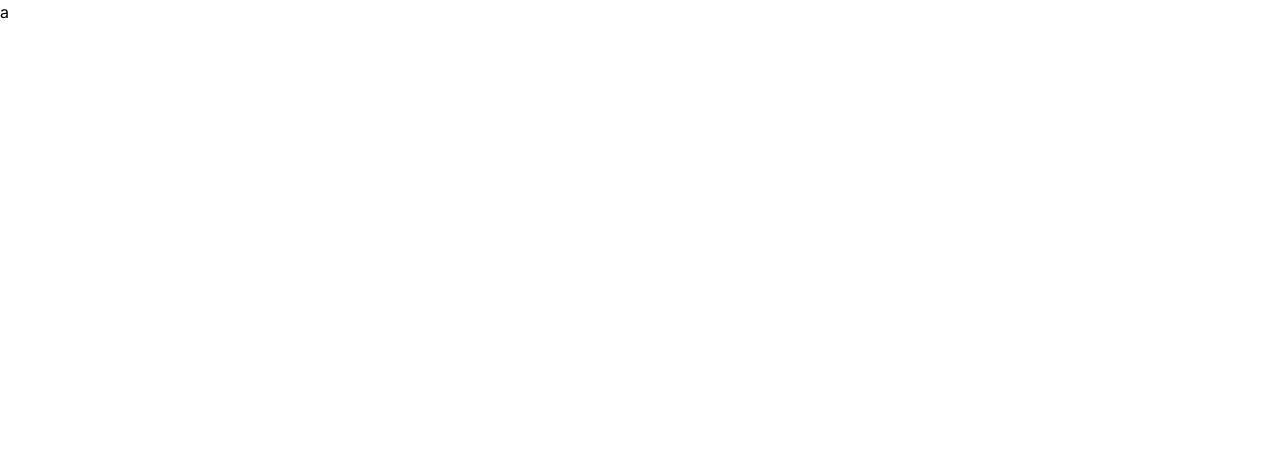
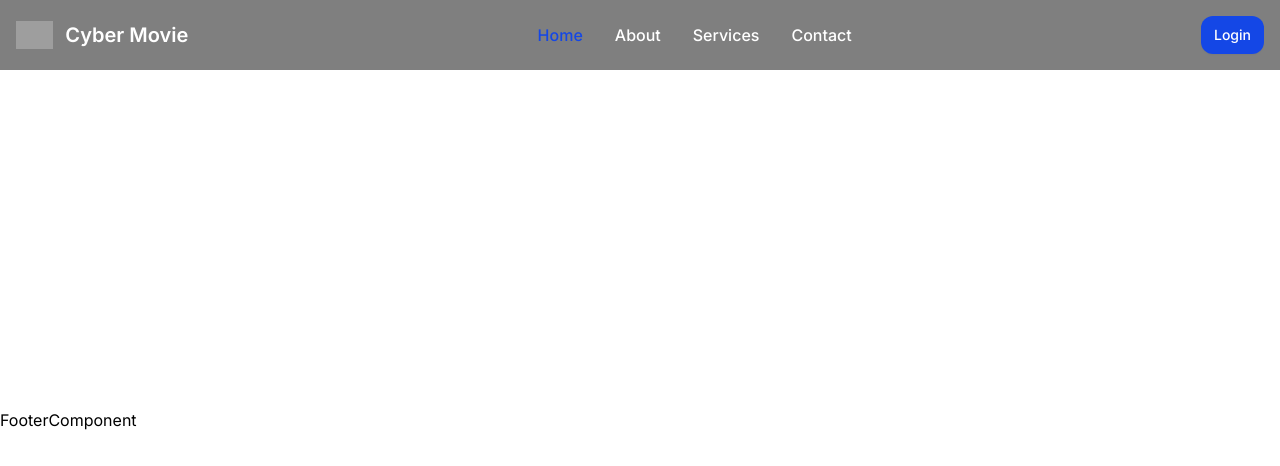
Before and after one commit to LongTG-VN/MovieCapstone, a React (Vite) app: page / in a window 1280 px wide. Shown: the top 466 px of the page. Built offline with nearby package versions, Linux system fonts and the light colour scheme; grey boxes are pictures that could not be loaded.

Commit message:
Thêm carousel

```diff
--- a/src/App.jsx
+++ b/src/App.jsx
@@ -1,10 +1,15 @@
 import React from "react";
 import { Routes,Route } from "react-router-dom";
+import HomeTemplate from "./templates/HomeTemplate";
 
 const App = () => {
   return (
 
-    <div>a</div>
+   <Routes>
+    <Route path="/" element={<HomeTemplate/>}>
+
+    </Route>
+   </Routes>
 
   )
 };
--- /dev/null
+++ b/src/components/FooterComponent/index.jsx
@@ -0,0 +1,9 @@
+import React from 'react'
+
+const FooterComponent = () => {
+  return (
+    <div className=''>FooterComponent</div>
+  )
+}
+
+export default FooterComponent
--- /dev/null
+++ b/src/components/NavbarComponent/index.jsx
@@ -0,0 +1,43 @@
+import React from 'react'
+
+const NavbarComponent = () => {
+  return (
+
+
+<nav className="fixed w-full z-20 top-0 start-0 bg-black/50 text-white  z-10 ">
+  <div className="max-w-screen-xl flex flex-wrap items-center justify-between mx-auto p-4 ">
+    <a href="https://flowbite.com/" className="flex items-center space-x-3 rtl:space-x-reverse">
+      <img src="https://login.cybersoft.edu.vn/static/media/logoCyber.19572302.png" className="h-7 text-white" alt="Flowbite Logo" />
+      <span className="self-center text-xl text-white font-semibold whitespace-nowrap">Cyber Movie</span>
+    </a>
+    <div className="flex md:order-2 space-x-3 md:space-x-0 rtl:space-x-reverse">
+      <button type="button" className="text-white bg-brand hover:bg-brand-strong box-border border border-transparent focus:ring-4 focus:ring-brand-medium shadow-xs font-medium leading-5 rounded-base text-sm px-3 py-2 focus:outline-none">Login</button>
+      <button data-collapse-toggle="navbar-sticky" type="button" className="inline-flex items-center p-2 w-10 h-10 justify-center text-sm text-body rounded-base md:hidden hover:bg-neutral-secondary-soft hover:text-heading focus:outline-none focus:ring-2 focus:ring-neutral-tertiary" aria-controls="navbar-sticky" aria-expanded="false">
+        <span className="sr-only">Open main menu</span>
+        <svg className="w-6 h-6" aria-hidden="true" xmlns="http://www.w3.org/2000/svg" width={24} height={24} fill="none" viewBox="0 0 24 24"><path stroke="currentColor" strokeLinecap="round" strokeWidth={2} d="M5 7h14M5 12h14M5 17h14" /></svg>
+      </button>
+    </div>
+    <div className="items-center justify-between hidden w-full md:flex md:w-auto md:order-1" id="navbar-sticky">
+      <ul className="flex flex-col gap-y-3 p-4 md:p-0 mt-4 font-medium border border-default rounded-base  md:space-x-8 rtl:space-x-reverse md:flex-row md:mt-0 md:border-0 ">
+        <li>
+          <a href="#" className="block  py-2 px-3 text-white bg-brand rounded-sm md:bg-transparent md:text-fg-brand md:p-0" aria-current="page">Home</a>
+        </li>
+        <li>
+          <a href="#" className="block py-2 px-3 text-white rounded hover:bg-neutral-tertiary hover:text-black md:hover:bg-transparent md:border-0 md:hover:text-fg-brand md:p-0 md:dark:hover:bg-transparent">About</a>
+        </li>
+        <li>
+          <a href="#" className="block py-2 px-3 text-white rounded hover:bg-neutral-tertiary  hover:text-black md:hover:bg-transparent md:border-0 md:hover:text-fg-brand md:p-0 md:dark:hover:bg-transparent">Services</a>
+        </li>
+        <li>
+          <a href="#" className="block py-2 px-3 text-white rounded hover:bg-neutral-tertiary  hover:text-black md:hover:bg-transparent md:border-0 md:hover:text-fg-brand md:p-0 md:dark:hover:bg-transparent">Contact</a>
+        </li>
+      </ul>
+    </div>
+  </div>
+</nav>
+
+
+  )
+}
+
+export default NavbarComponent
--- /dev/null
+++ b/src/templates/HomeTemplate/CarouselComponent/index..jsx
@@ -0,0 +1,57 @@
+import React from 'react'
+
+const CarouselComponent = () => {
+  return (
+
+<div id="indicators-carousel" className="relative w-full z-0" data-carousel="static">
+  {/* Carousel wrapper */}
+    <div className="relative h-56 overflow-hidden rounded-base md:h-102">
+    {/* Item 1 */}
+    <div className="hidden duration-700 h-64 ease-in-out" data-carousel-item="active">
+              <img src="/docs/images/carousel/carousel-2.svg" className="absolute block w-full -translate-x-1/2 -translate-y-1/2 top-1/2 left-1/2" alt="..." />
+
+    </div>
+    {/* Item 2 */}
+    <div className="hidden duration-700 ease-in-out" data-carousel-item>
+      <img src="/docs/images/carousel/carousel-2.svg" className="absolute block w-full -translate-x-1/2 -translate-y-1/2 top-1/2 left-1/2" alt="..." />
+    </div>
+    {/* Item 3 */}
+    <div className="hidden duration-700 ease-in-out" data-carousel-item>
+      <img src="/docs/images/carousel/carousel-3.svg" className="absolute block w-full -translate-x-1/2 -translate-y-1/2 top-1/2 left-1/2" alt="..." />
+    </div>
+    {/* Item 4 */}
+    <div className="hidden duration-700 ease-in-out" data-carousel-item>
+      <img src="/docs/images/carousel/carousel-4.svg" className="absolute block w-full -translate-x-1/2 -translate-y-1/2 top-1/2 left-1/2" alt="..." />
+    </div>
+    {/* Item 5 */}
+    <div className="hidden duration-700 ease-in-out" data-carousel-item>
+      <img src="/docs/images/carousel/carousel-5.svg" className="absolute block w-full -translate-x-1/2 -translate-y-1/2 top-1/2 left-1/2" alt="..." />
+    </div>
+  </div>
+  {/* Slider indicators */}
+  <div className="absolute z-30 flex -translate-x-1/2 space-x-3 rtl:space-x-reverse bottom-5 left-1/2 ">
+    <button type="button" className="w-3 h-3 rounded-base" aria-current="true" aria-label="Slide 1" data-carousel-slide-to={0} />
+    <button type="button" className="w-3 h-3 rounded-base" aria-current="false" aria-label="Slide 2" data-carousel-slide-to={1} />
+    <button type="button" className="w-3 h-3 rounded-base" aria-current="false" aria-label="Slide 3" data-carousel-slide-to={2} />
+    <button type="button" className="w-3 h-3 rounded-base" aria-current="false" aria-label="Slide 4" data-carousel-slide-to={3} />
+    <button type="button" className="w-3 h-3 rounded-base" aria-current="false" aria-label="Slide 5" data-carousel-slide-to={4} />
+  </div>
+  {/* Slider controls */}
+  <button type="button" className="absolute top-0 start-0 z-30 flex items-center justify-center h-full px-4 cursor-pointer group focus:outline-none" data-carousel-prev>
+    <span className="inline-flex items-center justify-center w-10 h-10 rounded-base bg-white/30 dark:bg-gray-800/30 group-hover:bg-white/50 dark:group-hover:bg-gray-800/60 group-focus:ring-4 group-focus:ring-white dark:group-focus:ring-gray-800/70 group-focus:outline-none">
+      <svg className="w-5 h-5 text-white rtl:rotate-180" aria-hidden="true" xmlns="http://www.w3.org/2000/svg" width={24} height={24} fill="none" viewBox="0 0 24 24"><path stroke="currentColor" strokeLinecap="round" strokeLinejoin="round" strokeWidth={2} d="m15 19-7-7 7-7" /></svg>
+      <span className="sr-only">Previous</span>
+    </span>
+  </button>
+  <button type="button" className="absolute top-0 end-0 z-30 flex items-center justify-center h-full px-4 cursor-pointer group focus:outline-none" data-carousel-next>
+    <span className="inline-flex items-center justify-center w-10 h-10 rounded-base bg-white/30 dark:bg-gray-800/30 group-hover:bg-white/50 dark:group-hover:bg-gray-800/60 group-focus:ring-4 group-focus:ring-white dark:group-focus:ring-gray-800/70 group-focus:outline-none">
+      <svg className="w-5 h-5 text-white rtl:rotate-180" aria-hidden="true" xmlns="http://www.w3.org/2000/svg" width={24} height={24} fill="none" viewBox="0 0 24 24"><path stroke="currentColor" strokeLinecap="round" strokeLinejoin="round" strokeWidth={2} d="m9 5 7 7-7 7" /></svg>
+      <span className="sr-only">Next</span>
+    </span>
+  </button>
+</div>
+
+  )
+}
+
+export default CarouselComponent
--- /dev/null
+++ b/src/templates/HomeTemplate/index.jsx
@@ -0,0 +1,17 @@
+import React from 'react'
+import NavbarComponent from '../../components/NavbarComponent'
+import FooterComponent from '../../components/FooterComponent'
+import CarouselComponent from './CarouselComponent/index.'
+
+const HomeTemplate = () => {
+  return (
+    <>
+      <NavbarComponent/>
+      <CarouselComponent/>
+      <FooterComponent/>
+    </>
+
+  )
+}
+
+export default HomeTemplate
```
